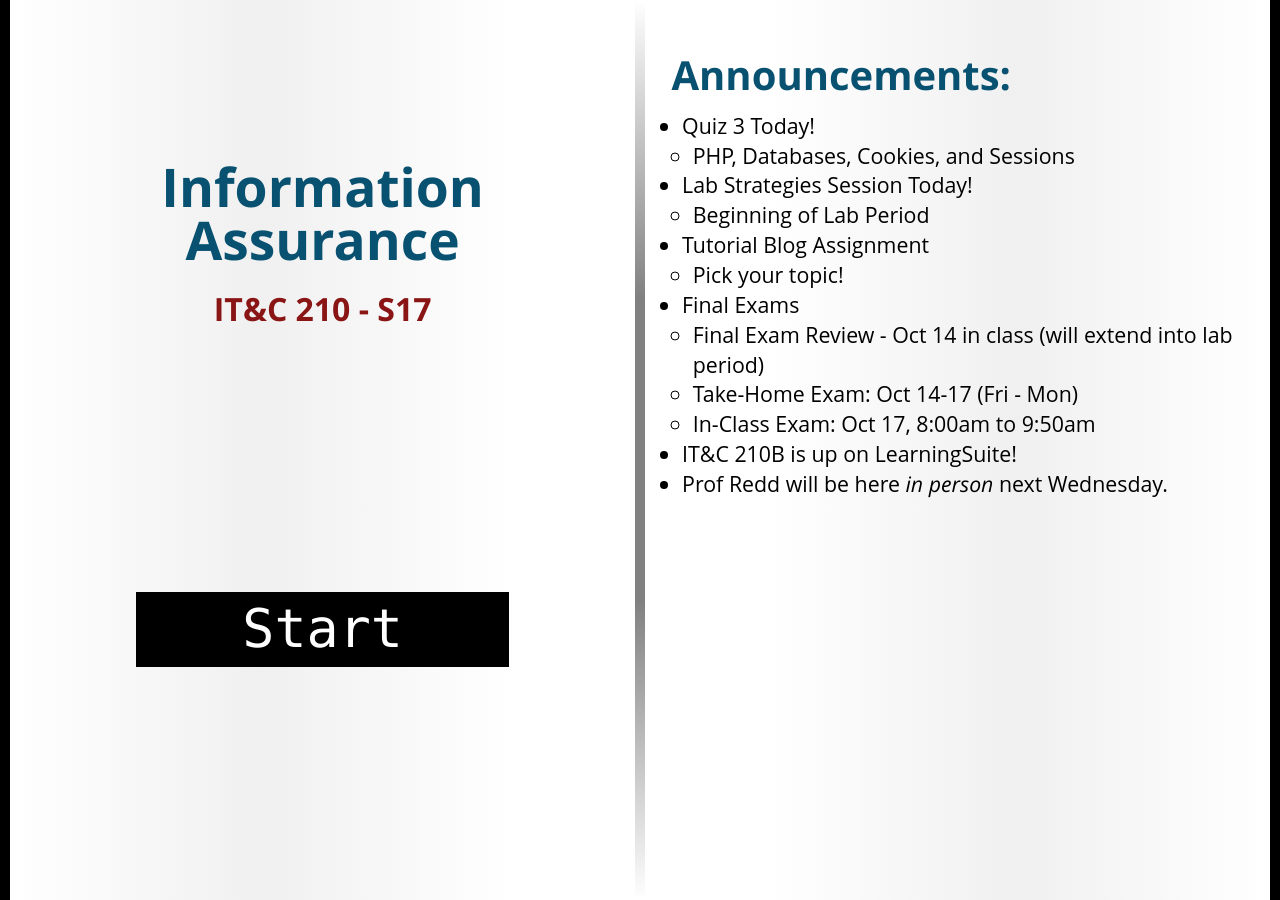
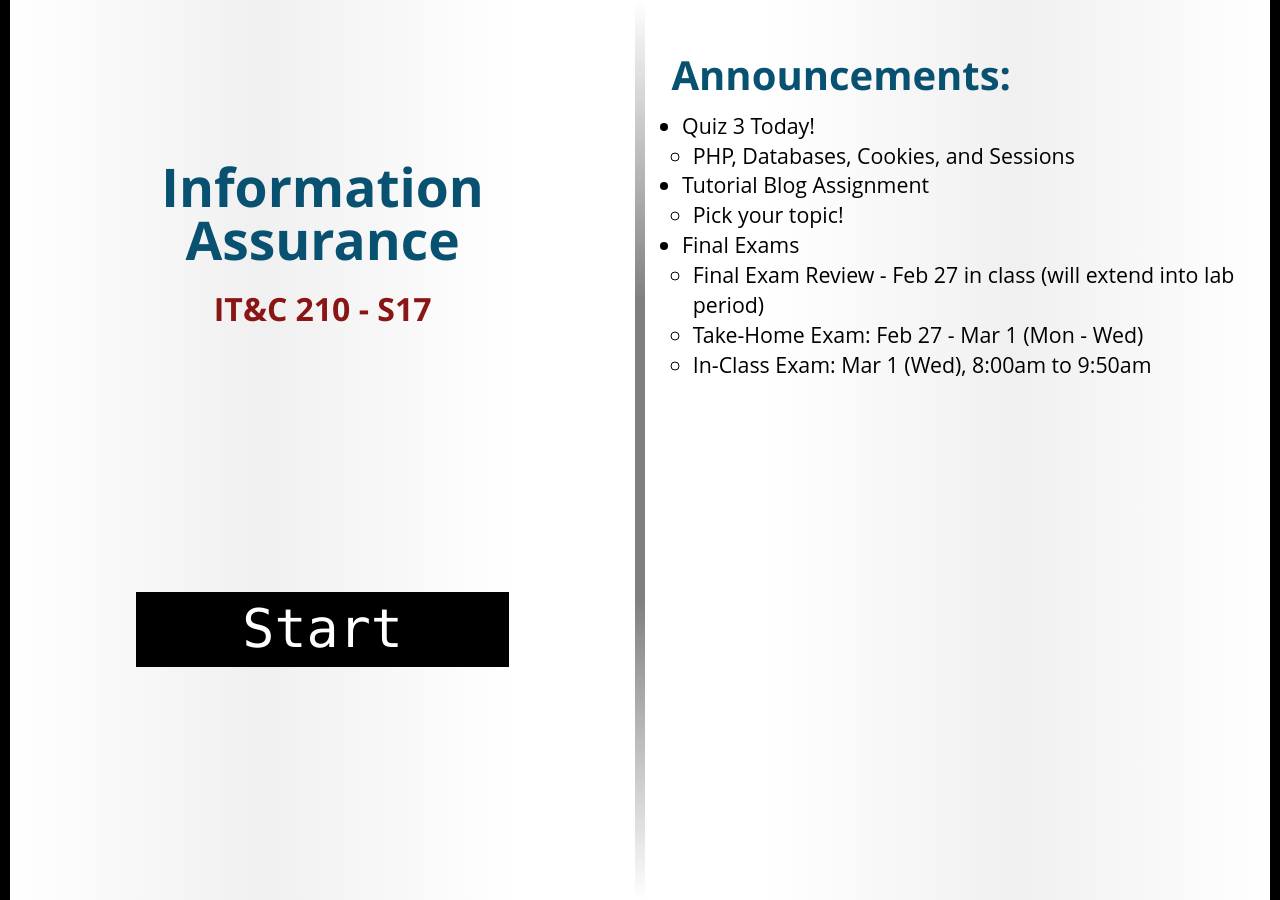
Before and after one commit to BYU-ITC-210/BYU-ITC-210.github.io, a Jekyll site: the page built from _welcome/S17.md, in a window 1280 px wide. Built offline with Jekyll 4.4.1, drawn with Linux system fonts in a browser that asks for light colours; some web fonts are replaced.

Commit message:
Welcome S17

```diff
--- a/_welcome/S17.md
+++ b/_welcome/S17.md
@@ -1,17 +1,13 @@
 ---
 title: Information Assurance
 session: S17
-quiz: univac
+quiz: babbage
 ---
 * Quiz 3 Today!
     * PHP, Databases, Cookies, and Sessions
-* Lab Strategies Session Today!
-    * Beginning of Lab Period
 * Tutorial Blog Assignment
     * Pick your topic!
 * Final Exams
-    * Final Exam Review - Oct 14 in class (will extend into lab period)
-    * Take-Home Exam: Oct 14-17 (Fri - Mon)
-    * In-Class Exam: Oct 17, 8:00am to 9:50am
-* IT&C 210B is up on LearningSuite!
-* Prof Redd will be here *in person* next Wednesday.
+    * Final Exam Review - Feb 27 in class (will extend into lab period)
+    * Take-Home Exam: Feb 27 - Mar 1 (Mon - Wed)
+    * In-Class Exam: Mar 1 (Wed), 8:00am to 9:50am
```
